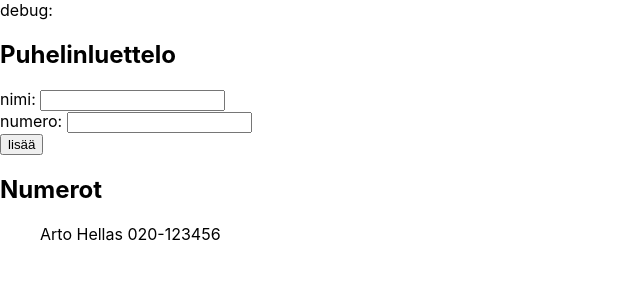
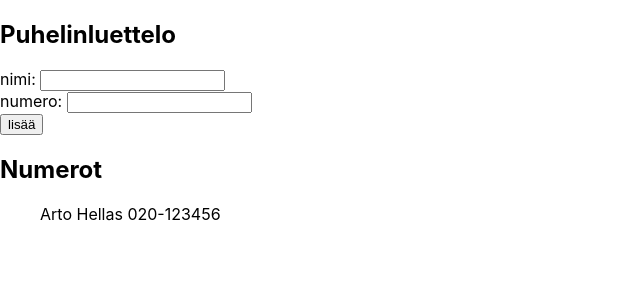
Before and after one commit to gisu-fin/Web-and-Mobile-Programming-2020, a React (Create React App) app in the folder Part 2/phonebook/: page / in a window 1280 px wide. Shown: the top 300 px of the page, without its empty margins (0-640 px from the left). Built offline with nearby package versions, Linux system fonts and the light colour scheme; the HTML template or start-up script is replaced by a standard one.

Commit message:
2.7 done

```diff
--- a/Part 2/phonebook/src/App.js
+++ b/Part 2/phonebook/src/App.js
@@ -1,4 +1,6 @@
 import React from 'react';
+import Form from './components/Form';
+import People from './components/People';
 
 class App extends React.Component {
   constructor(props) {
@@ -52,30 +54,15 @@ class App extends React.Component {
 
     return (
       <div>
-        debug: {this.state.newName}
-        <h2>Puhelinluettelo</h2>
-        <form onSubmit = {this.addPerson}>
-          <div>
-            nimi: <input
-            value = {this.state.newName}
-            onChange = {this.handleNameChange}
-            />
-          </div>
-          <div>
-            numero: <input
-            value = {this.state.newNumber}
-            onChange = {this.handleNumberChange}
-            />
-          </div>
-          <div>
-            <button type="submit">lisää</button>
-          </div>
-        </form>
-        <h2>Numerot</h2>
-        <ul>
-          {this.state.persons.map(names => <p key = {names.name}> {names.name} {names.number} </p>)}
-        </ul>
-
+      <Form
+        addPerson = {this.addPerson}
+        handleNameChange = {this.handleNameChange}
+        handleNumberChange = {this.handleNumberChange}
+        state = {this.state}
+      />
+      <People
+        state = {this.state}
+      />
       </div>
     )
   }
--- /dev/null
+++ b/Part 2/phonebook/src/components/Form.js
@@ -0,0 +1,30 @@
+import React from 'react';
+
+const Form = ({addPerson, handleNameChange, handleNumberChange, state}) => {
+
+    return(
+
+<div>
+        <h2>Puhelinluettelo</h2>
+        <form onSubmit = {addPerson}>
+          <div>
+            nimi: <input
+            value = {state.newName}
+            onChange = {handleNameChange}
+            />
+          </div>
+          <div>
+            numero: <input
+            value = {state.newNumber}
+            onChange = {handleNumberChange}
+            />
+          </div>
+          <div>
+            <button type="submit">lisää</button>
+          </div>
+        </form>
+      </div>
+
+    )
+}
+export default Form
--- /dev/null
+++ b/Part 2/phonebook/src/components/People.js
@@ -0,0 +1,14 @@
+import React from 'react';
+
+const People = ({state}) => {
+    return(
+        <div>
+            <h2>Numerot</h2>
+            <ul>
+                {state.persons.map(names => <p key = {names.name}> {names.name} {names.number} </p>)}
+            </ul>
+        </div>
+    )
+}
+
+export default People
```
